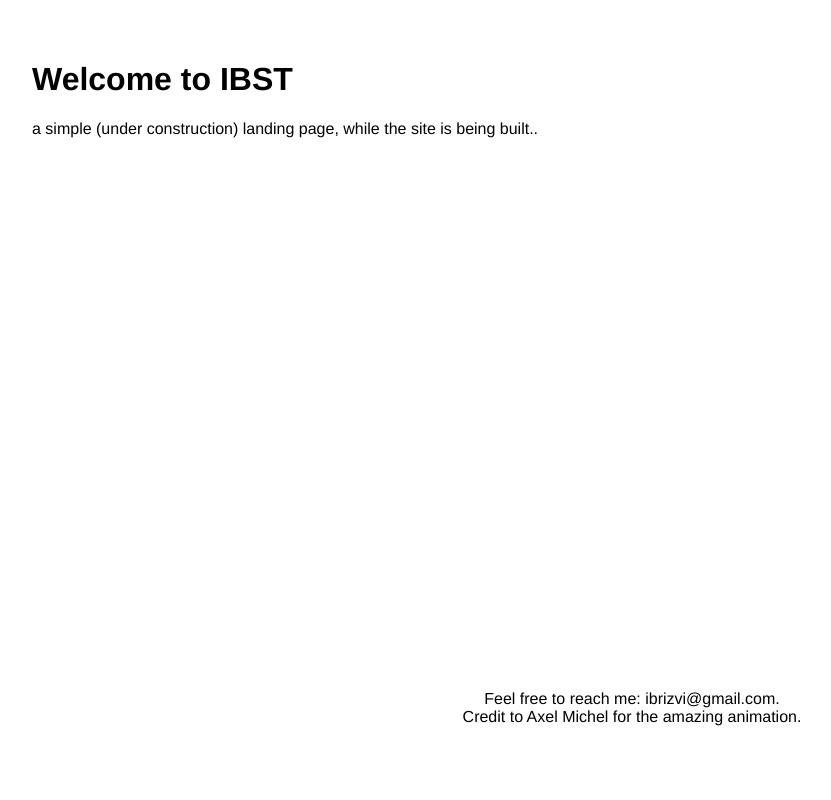
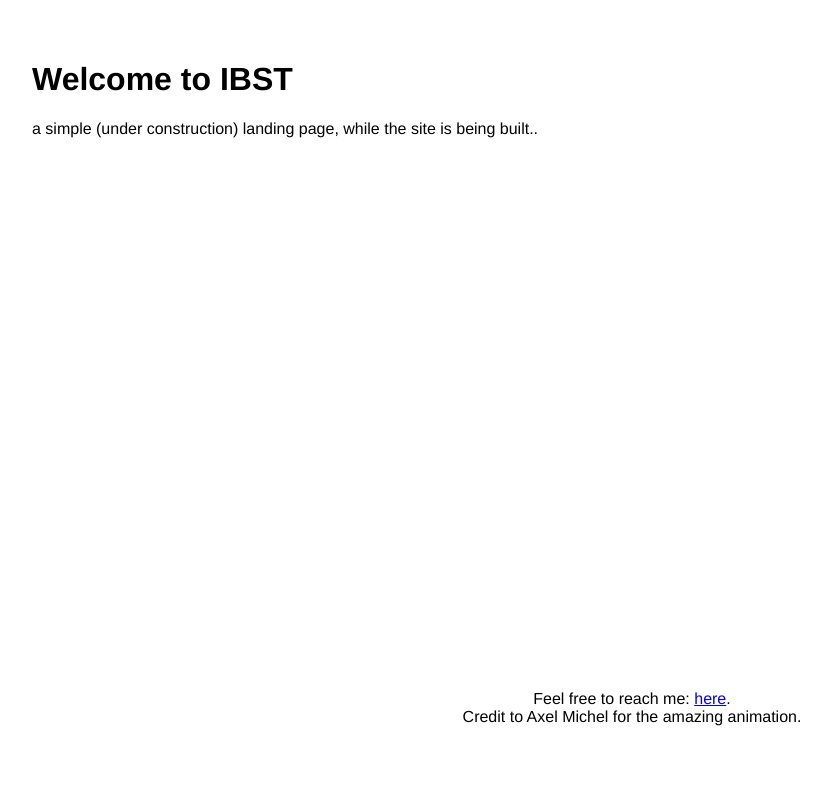
Before and after one commit to saadrizvi/saadrizvi.github.io, a plain HTML site: page index.html in a window 1280 px wide. Shown: the whole page, without its empty margins (8-839 px from the left). Drawn offline with Linux system fonts and the light colour scheme.

Commit message:
email fix

```diff
--- a/index.html
+++ b/index.html
@@ -19,7 +19,7 @@
 
   <footer>
     <div class="footer">
-        Feel free to reach me: ibrizvi@gmail.com. <br>Credit to Axel Michel for the amazing animation.
+        Feel free to reach me: <a href="mailto:ibrizvi@gmail.com">here</a>. <br>Credit to Axel Michel for the amazing animation.
     </div>
   </footer>
   <div id="splash">
```
